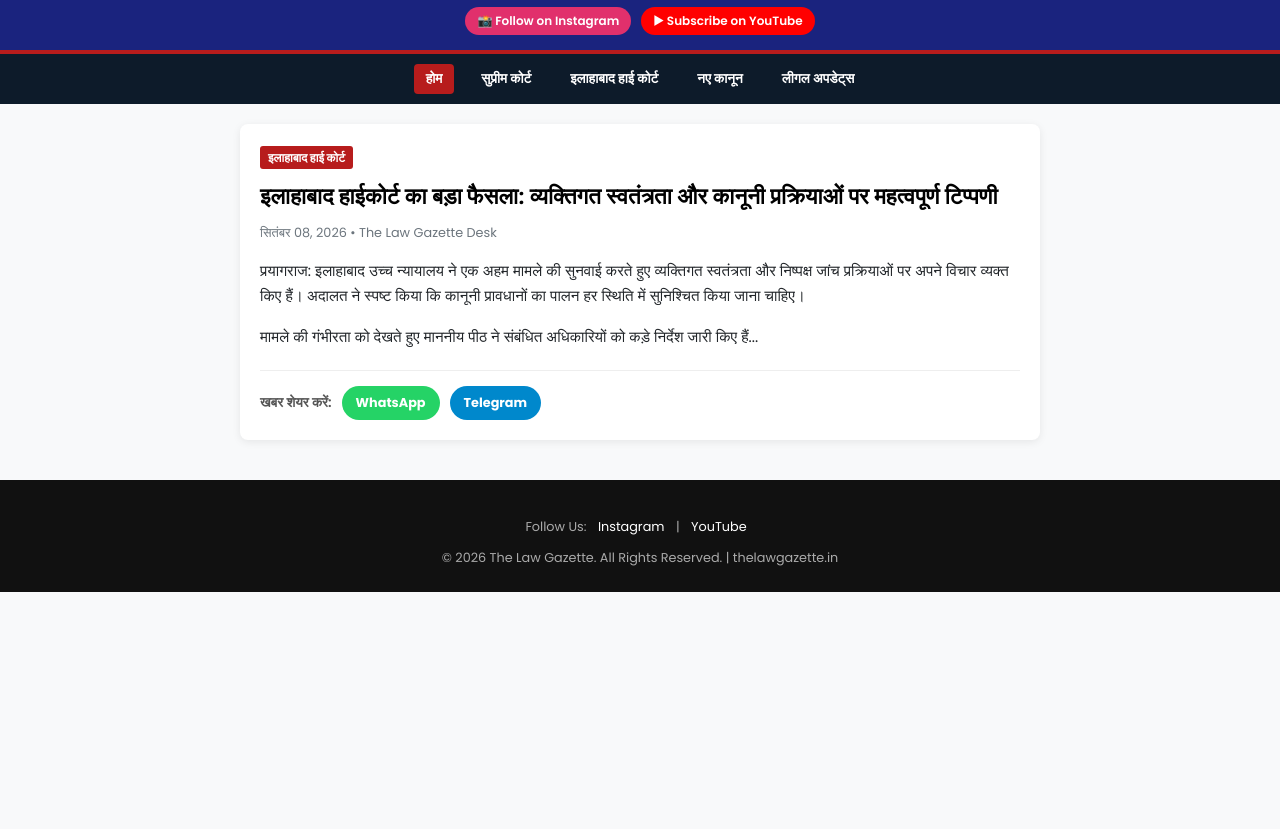
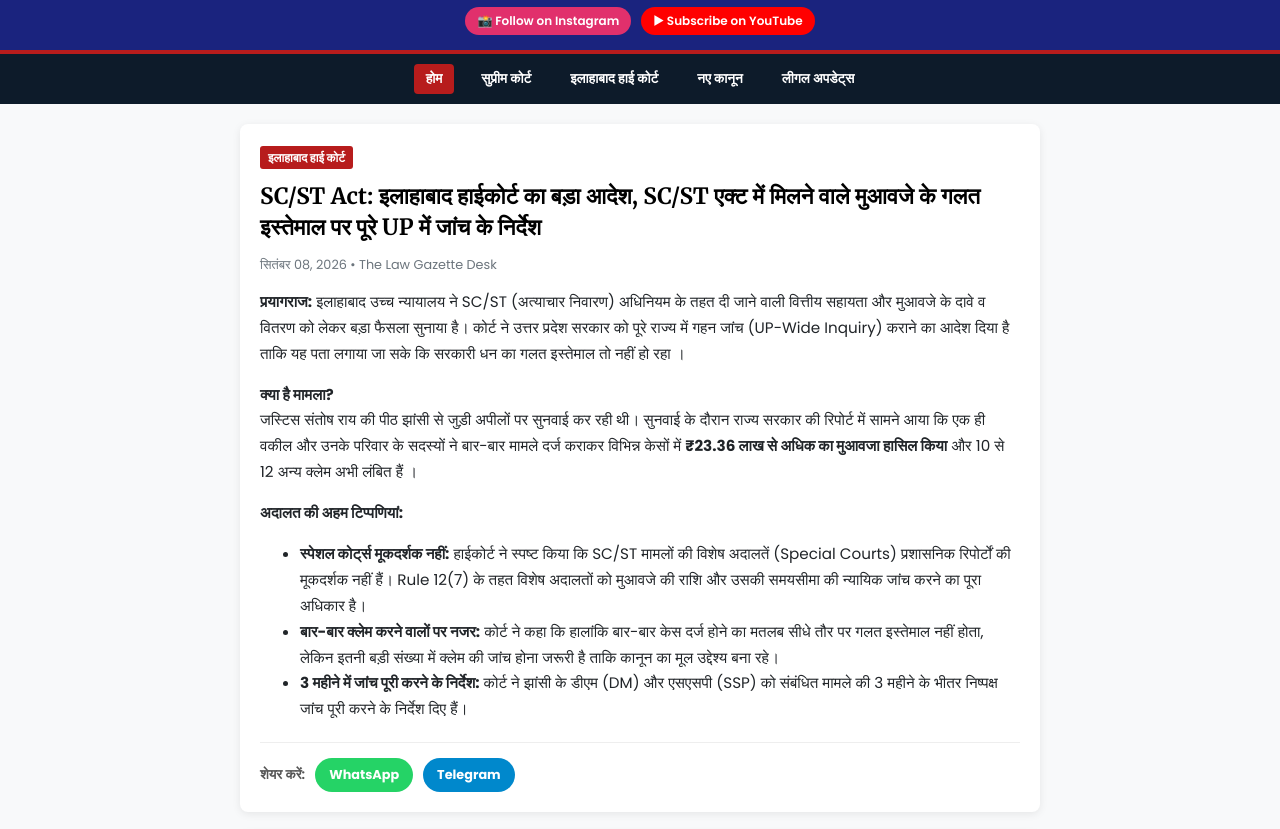
Before and after one commit to ajitsingh9997-png/my-news-site, a plain HTML site: page index.html in a window 1280 px wide. Shown: the part 89-918 px from the top of the page. Before the commit the page ends 800 px from the top, so only its background shows below. Drawn offline with Linux system fonts and the light colour scheme.

Commit message:
Update index.html

```diff
--- a/index.html
+++ b/index.html
@@ -193,6 +193,32 @@
   </nav>
 
   <div class="container">
+    <!-- Post: Allahabad High Court SC/ST Act Relief Order -->
+<article class="news-card">
+  <span class="news-tag">इलाहाबाद हाई कोर्ट</span>
+  <h2 class="news-title">SC/ST Act: इलाहाबाद हाईकोर्ट का बड़ा आदेश, SC/ST एक्ट में मिलने वाले मुआवजे के गलत इस्तेमाल पर पूरे UP में जांच के निर्देश</h2>
+  <div class="news-meta">सितंबर 08, 2026 • The Law Gazette Desk</div>
+
+  <div class="news-content">
+    <p><strong>प्रयागराज:</strong> इलाहाबाद उच्च न्यायालय ने SC/ST (अत्याचार निवारण) अधिनियम के तहत दी जाने वाली वित्तीय सहायता और मुआवजे के दावे व वितरण को लेकर बड़ा फैसला सुनाया है। कोर्ट ने उत्तर प्रदेश सरकार को पूरे राज्य में गहन जांच (UP-Wide Inquiry) कराने का आदेश दिया है ताकि यह पता लगाया जा सके कि सरकारी धन का गलत इस्तेमाल तो नहीं हो रहा ।</p>
+
+    <p><strong>क्या है मामला?</strong><br>
+    जस्टिस संतोष राय की पीठ झांसी से जुड़ी अपीलों पर सुनवाई कर रही थी। सुनवाई के दौरान राज्य सरकार की रिपोर्ट में सामने आया कि एक ही वकील और उनके परिवार के सदस्यों ने बार-बार मामले दर्ज कराकर विभिन्न केसों में <strong>₹23.36 लाख से अधिक का मुआवजा हासिल किया</strong> और 10 से 12 अन्य क्लेम अभी लंबित हैं ।</p>
+
+    <p><strong>अदालत की अहम टिप्पणियां:</strong></p>
+    <ul>
+      <li><strong>स्पेशल कोर्ट्स मूकदर्शक नहीं:</strong> हाईकोर्ट ने स्पष्ट किया कि SC/ST मामलों की विशेष अदालतें (Special Courts) प्रशासनिक रिपोर्टों की मूकदर्शक नहीं हैं। Rule 12(7) के तहत विशेष अदालतों को मुआवजे की राशि और उसकी समयसीमा की न्यायिक जांच करने का पूरा अधिकार है।</li>
+      <li><strong>बार-बार क्लेम करने वालों पर नजर:</strong> कोर्ट ने कहा कि हालांकि बार-बार केस दर्ज होने का मतलब सीधे तौर पर गलत इस्तेमाल नहीं होता, लेकिन इतनी बड़ी संख्या में क्लेम की जांच होना जरूरी है ताकि कानून का मूल उद्देश्य बना रहे।</li>
+      <li><strong>3 महीने में जांच पूरी करने के निर्देश:</strong> कोर्ट ने झांसी के डीएम (DM) और एसएसपी (SSP) को संबंधित मामले की 3 महीने के भीतर निष्पक्ष जांच पूरी करने के निर्देश दिए हैं।</li>
+    </ul>
+  </div>
+
+  <div class="share-box">
+    <span>शेयर करें:</span>
+    <a href="https://api.whatsapp.com/send?text=SC/ST%20Act:%20इलाहाबाद%20हाईकोर्ट%20ने%20मुआवजे%20की%20जांच%20के%20दिए%20आदेश%20-%20पूरी%20खबर%20पढ़ें%20The%20Law%20Gazette%20पर:%20https://thelawgazette.in" target="_blank" class="share-btn wa">WhatsApp</a>
+    <a href="https://t.me/share/url?url=https://thelawgazette.in&text=SC/ST%20Act%20Allahabad%20High%20Court%20Order" target="_blank" class="share-btn tg">Telegram</a>
+  </div>
+</article>
     <article class="news-card">
       <span class="news-tag">इलाहाबाद हाई कोर्ट</span>
       <h2 class="news-title">इलाहाबाद हाईकोर्ट का बड़ा फैसला: व्यक्तिगत स्वतंत्रता और कानूनी प्रक्रियाओं पर महत्वपूर्ण टिप्पणी</h2>
```
